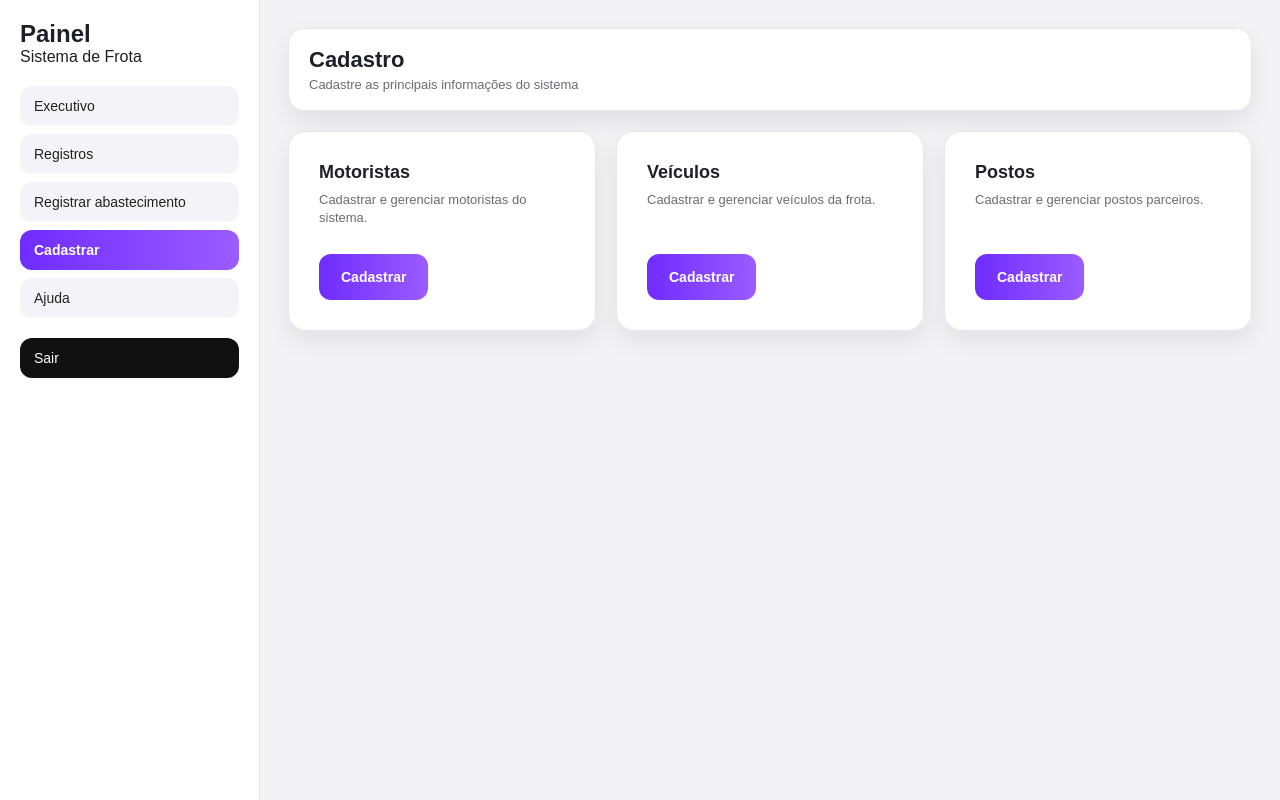
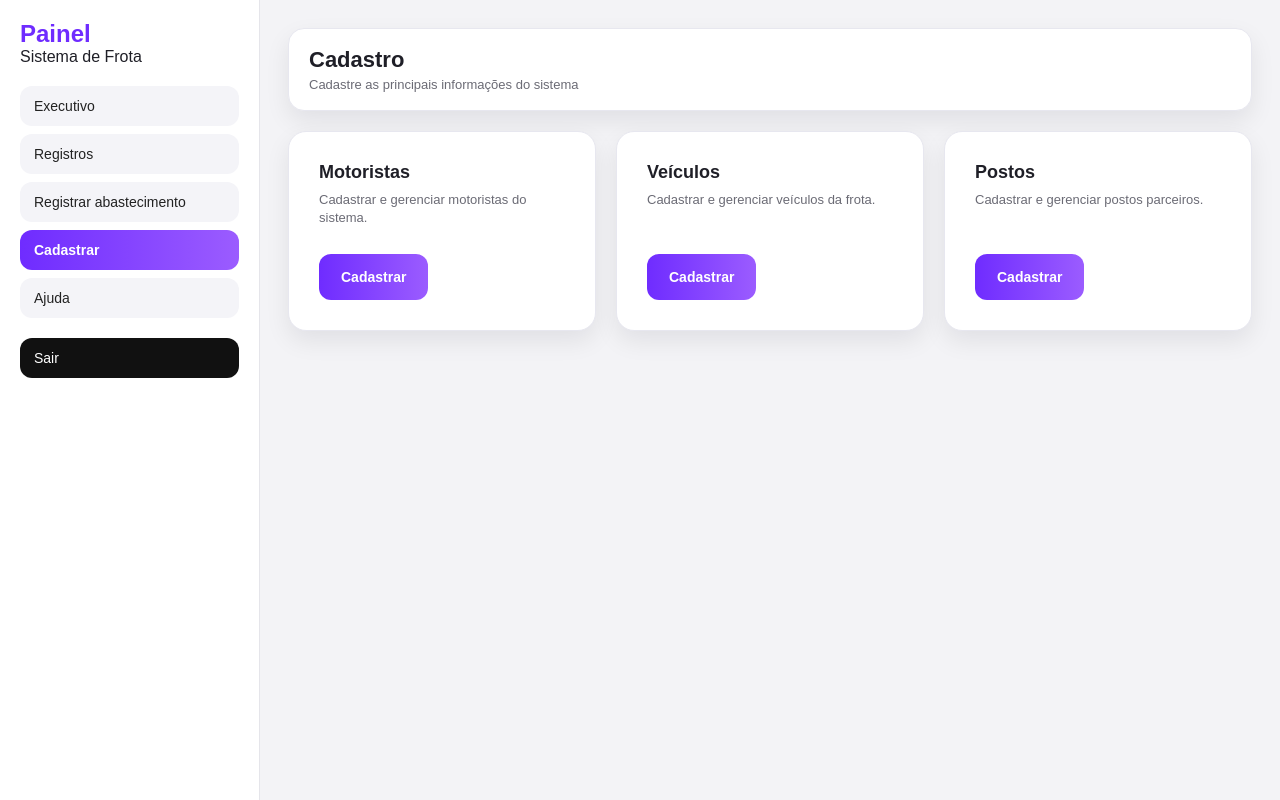
Before and after one commit to nexarsoft-max/GEST-O-DE-FROTA, a Flask app: page /cadastro in a window 1280 px wide. Run offline with Flask 3, Linux system fonts and the light colour scheme; the visitor is signed in with stand-in values (Sample User, id 1); some libraries are stand-ins or nearby versions.

Commit message:
mensagem

```diff
--- a/backend/static/css/cadastro.css
+++ b/backend/static/css/cadastro.css
@@ -227,3 +227,9 @@ body{
     min-height:170px;
   }
 }
+
+.titulo-sistema{
+  font-size:24px;
+  font-weight:800;
+  color:#6f2cff;
+}
--- a/backend/static/css/geral.css
+++ b/backend/static/css/geral.css
@@ -145,3 +145,9 @@ body {
 body {
   transition: opacity 0.15s ease, transform 0.15s ease;
 }
+
+.titulo-sistema{
+  font-size:24px;
+  font-weight:800;
+  color:#6f2cff;
+}
--- a/backend/static/css/styles.css
+++ b/backend/static/css/styles.css
@@ -705,3 +705,9 @@ body{
     padding: 11px 12px;
   }
 }
+
+.titulo-sistema{
+  font-size:24px;
+  font-weight:800;
+  color:#6f2cff;
+}
```
